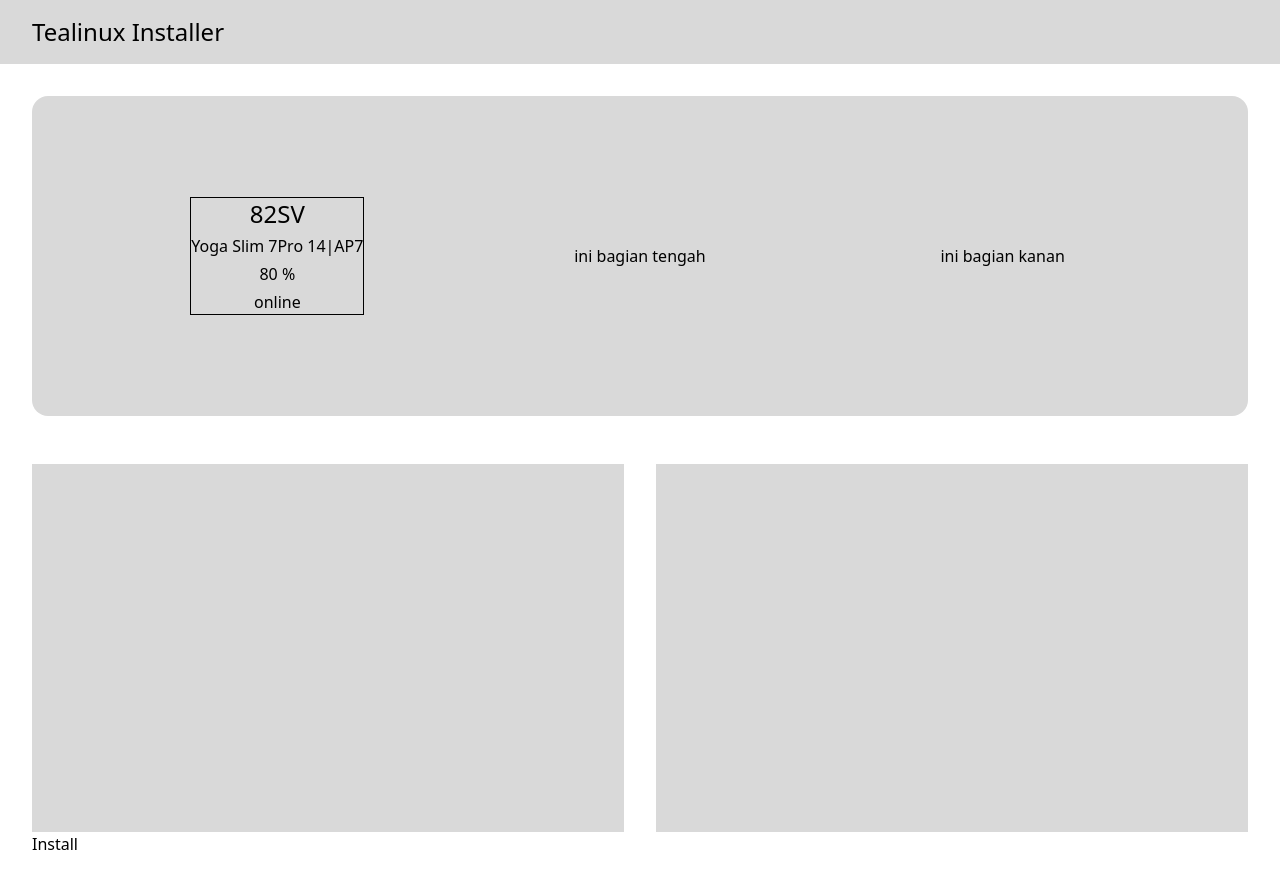
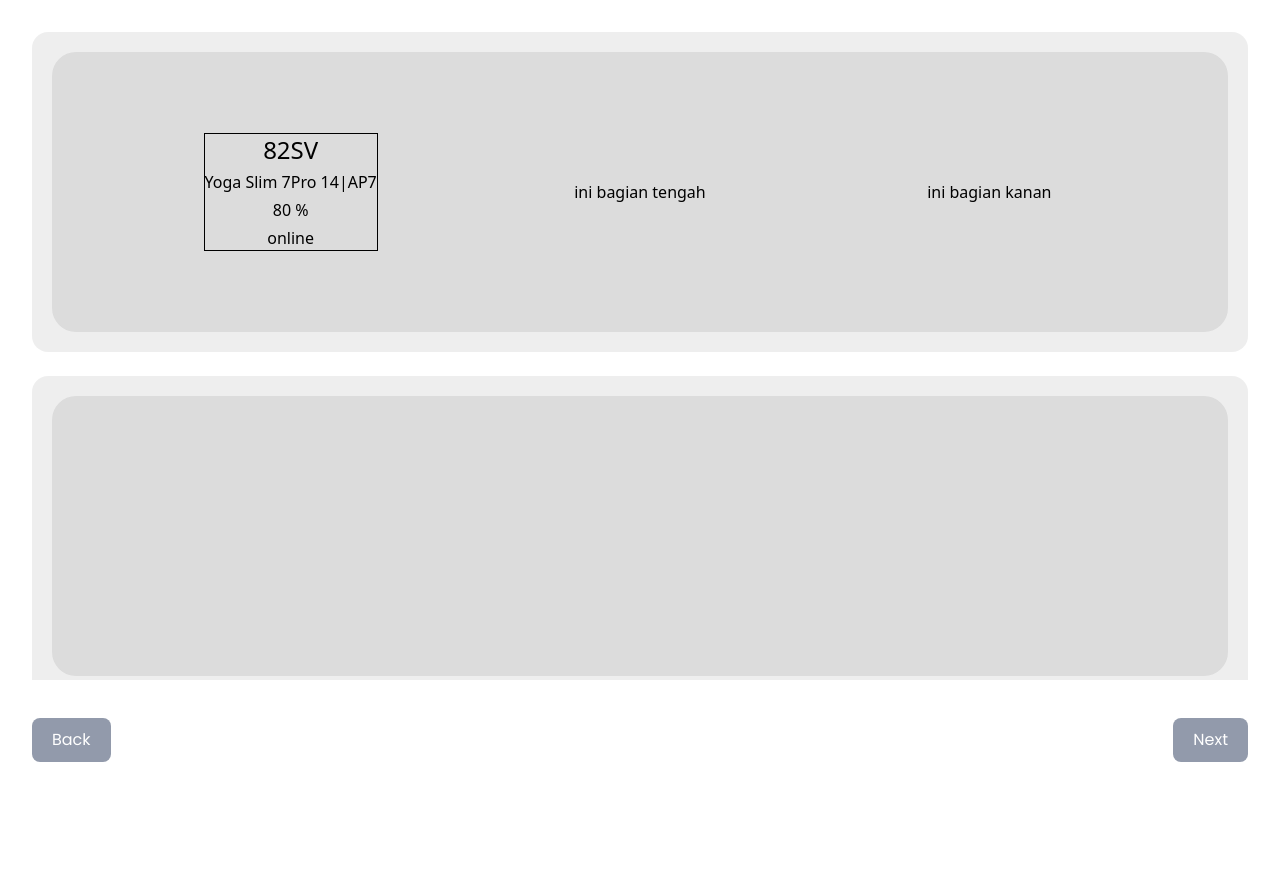
Before and after one commit to tealinuxos/tealinux-installer, a SvelteKit app: page /installation in a window 1280 px wide. After the commit the page ends 800 px from the top, so only its background shows below. Built offline with nearby package versions, Linux system fonts and the light colour scheme.

Commit message:
add poppin-semibold; fix installation

```diff
--- a/src/routes/installation/+page.svelte
+++ b/src/routes/installation/+page.svelte
@@ -25,18 +25,11 @@
 	});
 </script>
 
-<nav class="flex flex-col flex-1 overflow-y-auto bg-white">
-	<div class="bg-[#D9D9D9] flex items-center py-4 px-8 w-full font-sans font-medium text-2xl">
-		Tealinux Installer
-	</div>
-</nav>
-
-<main class="p-8">
-	<div
-		class="bg-[#D9D9D9] w-full grid-cols-3 grid place-items-center py-3 px-16 h-[40vh] rounded-2xl"
-	>
+<main class="ax-h-dvh">
+	<div class="p-8 overflow-auto max-h-[85dvh]">
+		<div class=" bg-[#D9D9D9] bg-opacity-45 w-full p-5 rounded-2xl mb-6">
+			<div class="bg-[#DCDCDC] grid-cols-3 grid place-items-center py-3 px-16 h-[35vh] rounded-3xl">
 				<div class="border border-black flex flex-col items-center gap-y-1">
-			<!-- <img src="{laptop}" alt="gambar laptop" class="w-1/2"> -->
 					<p class="text-2xl font-medium">82SV</p>
 					<p>Yoga Slim 7Pro 14|AP7</p>
 					<p>80 %</p>
@@ -45,10 +38,32 @@
 				<div>ini bagian tengah</div>
 				<div>ini bagian kanan</div>
 			</div>
-	<div class="w-full mt-8 py-4 grid grid-cols-2 gap-8 max-h-96 overflow-y-auto">
-		{#each [1, 2, 3, 4, 5, 6] as e}
-			<div class="aspect-square bg-[#D9D9D9]"></div>
+		</div>
+		{#each [1, 2] as x}
+			<div class=" bg-[#D9D9D9] bg-opacity-45 w-full p-5 rounded-2xl mb-6">
+				<div
+					class="bg-[#DCDCDC] grid-cols-3 grid place-items-center py-3 px-16 h-[35vh] rounded-3xl"
+				></div>
+			</div>
 		{/each}
 	</div>
-	<a href="/installation/locale">Install</a>
+
+	<div class="flex justify-between h-[15dvh] items-center w-full px-8">
+		<button
+			on:click={() => {
+				window.location.href = '/';
+			}}
+			type="button"
+			class="py-[10px] px-[20px] bg-[#929AAB] text-white font-poppin text-base rounded-lg"
+			>Back</button
+		>
+		<button
+			on:click={() => {
+				window.location.href = '/installation/locale';
+			}}
+			type="button"
+			class="py-[10px] px-[20px] bg-[#929AAB] text-white font-poppin text-base rounded-lg"
+			>Next</button
+		>
+	</div>
 </main>
```
Also changed, not shown: static/fonts/poppins-medium.ttf (added). Lines whose indentation alone changed are shown as unchanged.
